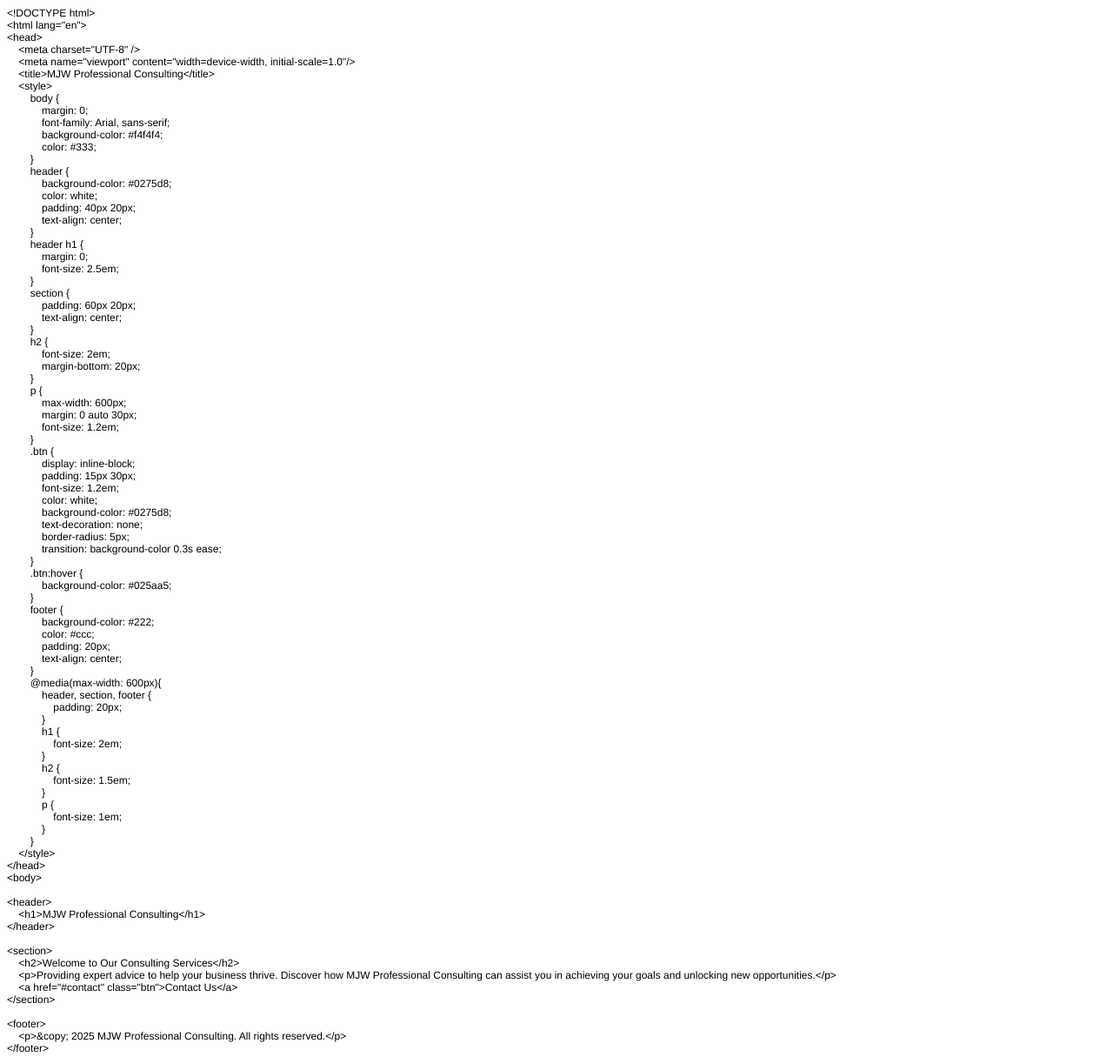
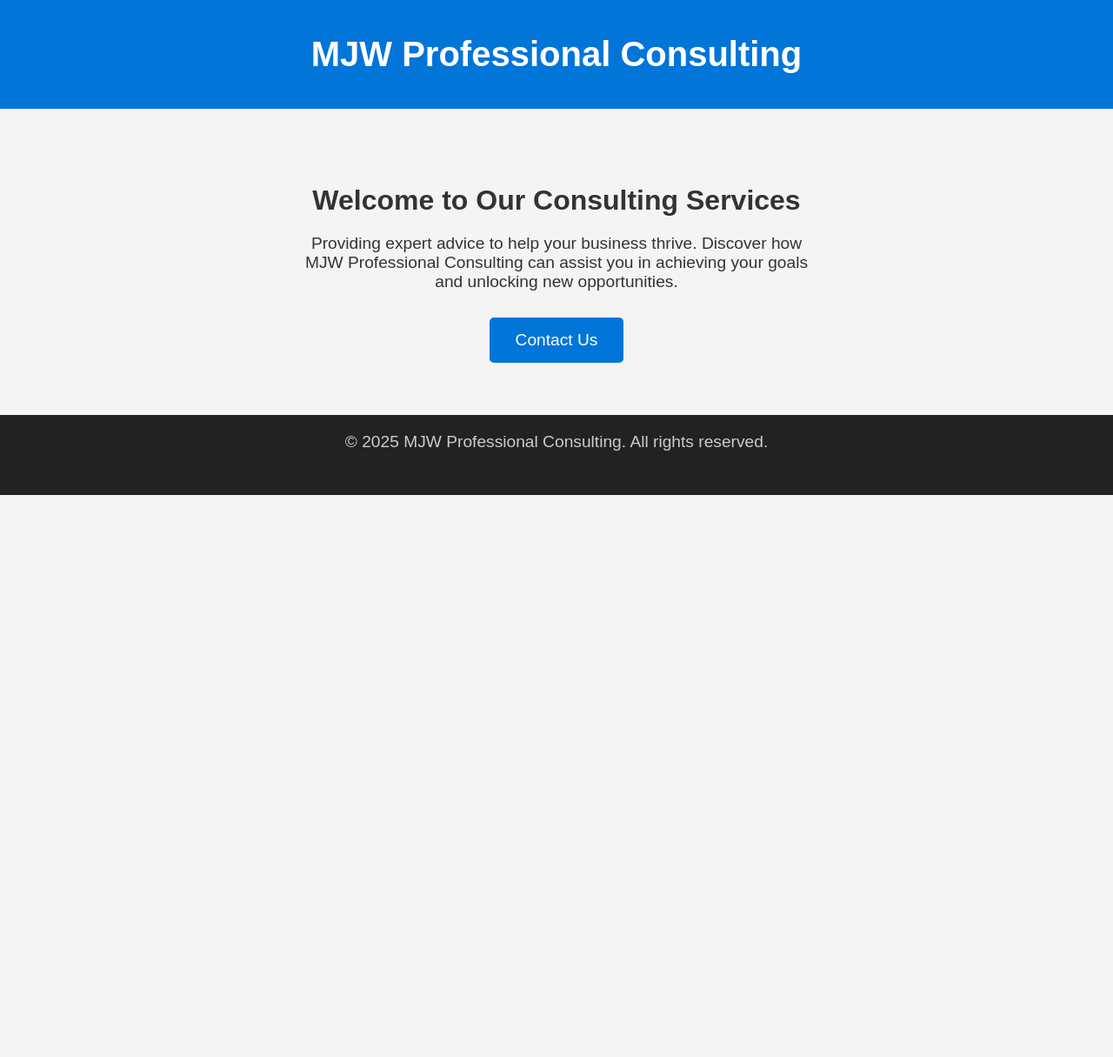
Before and after one commit to wellservices18-create/MJWPCLLC.github.io, a plain HTML site: page index.html in a window 1280 px wide. Shown: the top 1215 px of the page at 87% size. After the commit the page ends 800 px from the top, so only its background shows below. Drawn offline with Linux system fonts and the light colour scheme.

Commit message:
Update index.html

```diff
--- a/index.html
+++ b/index.html
@@ -1,105 +1,89 @@
-<!DOCTYPE html PUBLIC "-//W3C//DTD HTML 4.01//EN" "http://www.w3.org/TR/html4/strict.dtd">
-<html>
+<!DOCTYPE html>
+<html lang="en">
 <head>
-  <meta http-equiv="Content-Type" content="text/html; charset=utf-8">
-  <meta http-equiv="Content-Style-Type" content="text/css">
-  <title></title>
-  <meta name="Generator" content="Cocoa HTML Writer">
-  <meta name="CocoaVersion" content="2575.6">
-  <style type="text/css">
-    p.p1 {margin: 0.0px 0.0px 0.0px 0.0px; font: 12.0px Helvetica}
-    p.p2 {margin: 0.0px 0.0px 0.0px 0.0px; font: 12.0px Helvetica; min-height: 14.0px}
-  </style>
+    <meta charset="UTF-8" />
+    <meta name="viewport" content="width=device-width, initial-scale=1.0"/>
+    <title>MJW Professional Consulting</title>
+    <style>
+        body {
+            margin: 0;
+            font-family: Arial, sans-serif;
+            background-color: #f4f4f4;
+            color: #333;
+        }
+        header {
+            background-color: #0275d8;
+            color: white;
+            padding: 40px 20px;
+            text-align: center;
+        }
+        header h1 {
+            margin: 0;
+            font-size: 2.5em;
+        }
+        section {
+            padding: 60px 20px;
+            text-align: center;
+        }
+        h2 {
+            font-size: 2em;
+            margin-bottom: 20px;
+        }
+        p {
+            max-width: 600px;
+            margin: 0 auto 30px;
+            font-size: 1.2em;
+        }
+        .btn {
+            display: inline-block;
+            padding: 15px 30px;
+            font-size: 1.2em;
+            color: white;
+            background-color: #0275d8;
+            text-decoration: none;
+            border-radius: 5px;
+            transition: background-color 0.3s ease;
+        }
+        .btn:hover {
+            background-color: #025aa5;
+        }
+        footer {
+            background-color: #222;
+            color: #ccc;
+            padding: 20px;
+            text-align: center;
+        }
+        @media(max-width: 600px){
+            header, section, footer {
+                padding: 20px;
+            }
+            h1 {
+                font-size: 2em;
+            }
+            h2 {
+                font-size: 1.5em;
+            }
+            p {
+                font-size: 1em;
+            }
+        }
+    </style>
 </head>
 <body>
-<p class="p1">&lt;!DOCTYPE html&gt;</p>
-<p class="p1">&lt;html lang="en"&gt;</p>
-<p class="p1">&lt;head&gt;</p>
-<p class="p1"><span class="Apple-converted-space">    </span>&lt;meta charset="UTF-8" /&gt;</p>
-<p class="p1"><span class="Apple-converted-space">    </span>&lt;meta name="viewport" content="width=device-width, initial-scale=1.0"/&gt;</p>
-<p class="p1"><span class="Apple-converted-space">    </span>&lt;title&gt;MJW Professional Consulting&lt;/title&gt;</p>
-<p class="p1"><span class="Apple-converted-space">    </span>&lt;style&gt;</p>
-<p class="p1"><span class="Apple-converted-space">        </span>body {</p>
-<p class="p1"><span class="Apple-converted-space">            </span>margin: 0;</p>
-<p class="p1"><span class="Apple-converted-space">            </span>font-family: Arial, sans-serif;</p>
-<p class="p1"><span class="Apple-converted-space">            </span>background-color: #f4f4f4;</p>
-<p class="p1"><span class="Apple-converted-space">            </span>color: #333;</p>
-<p class="p1"><span class="Apple-converted-space">        </span>}</p>
-<p class="p1"><span class="Apple-converted-space">        </span>header {</p>
-<p class="p1"><span class="Apple-converted-space">            </span>background-color: #0275d8;</p>
-<p class="p1"><span class="Apple-converted-space">            </span>color: white;</p>
-<p class="p1"><span class="Apple-converted-space">            </span>padding: 40px 20px;</p>
-<p class="p1"><span class="Apple-converted-space">            </span>text-align: center;</p>
-<p class="p1"><span class="Apple-converted-space">        </span>}</p>
-<p class="p1"><span class="Apple-converted-space">        </span>header h1 {</p>
-<p class="p1"><span class="Apple-converted-space">            </span>margin: 0;</p>
-<p class="p1"><span class="Apple-converted-space">            </span>font-size: 2.5em;</p>
-<p class="p1"><span class="Apple-converted-space">        </span>}</p>
-<p class="p1"><span class="Apple-converted-space">        </span>section {</p>
-<p class="p1"><span class="Apple-converted-space">            </span>padding: 60px 20px;</p>
-<p class="p1"><span class="Apple-converted-space">            </span>text-align: center;</p>
-<p class="p1"><span class="Apple-converted-space">        </span>}</p>
-<p class="p1"><span class="Apple-converted-space">        </span>h2 {</p>
-<p class="p1"><span class="Apple-converted-space">            </span>font-size: 2em;</p>
-<p class="p1"><span class="Apple-converted-space">            </span>margin-bottom: 20px;</p>
-<p class="p1"><span class="Apple-converted-space">        </span>}</p>
-<p class="p1"><span class="Apple-converted-space">        </span>p {</p>
-<p class="p1"><span class="Apple-converted-space">            </span>max-width: 600px;</p>
-<p class="p1"><span class="Apple-converted-space">            </span>margin: 0 auto 30px;</p>
-<p class="p1"><span class="Apple-converted-space">            </span>font-size: 1.2em;</p>
-<p class="p1"><span class="Apple-converted-space">        </span>}</p>
-<p class="p1"><span class="Apple-converted-space">        </span>.btn {</p>
-<p class="p1"><span class="Apple-converted-space">            </span>display: inline-block;</p>
-<p class="p1"><span class="Apple-converted-space">            </span>padding: 15px 30px;</p>
-<p class="p1"><span class="Apple-converted-space">            </span>font-size: 1.2em;</p>
-<p class="p1"><span class="Apple-converted-space">            </span>color: white;</p>
-<p class="p1"><span class="Apple-converted-space">            </span>background-color: #0275d8;</p>
-<p class="p1"><span class="Apple-converted-space">            </span>text-decoration: none;</p>
-<p class="p1"><span class="Apple-converted-space">            </span>border-radius: 5px;</p>
-<p class="p1"><span class="Apple-converted-space">            </span>transition: background-color 0.3s ease;</p>
-<p class="p1"><span class="Apple-converted-space">        </span>}</p>
-<p class="p1"><span class="Apple-converted-space">        </span>.btn:hover {</p>
-<p class="p1"><span class="Apple-converted-space">            </span>background-color: #025aa5;</p>
-<p class="p1"><span class="Apple-converted-space">        </span>}</p>
-<p class="p1"><span class="Apple-converted-space">        </span>footer {</p>
-<p class="p1"><span class="Apple-converted-space">            </span>background-color: #222;</p>
-<p class="p1"><span class="Apple-converted-space">            </span>color: #ccc;</p>
-<p class="p1"><span class="Apple-converted-space">            </span>padding: 20px;</p>
-<p class="p1"><span class="Apple-converted-space">            </span>text-align: center;</p>
-<p class="p1"><span class="Apple-converted-space">        </span>}</p>
-<p class="p1"><span class="Apple-converted-space">        </span>@media(max-width: 600px){</p>
-<p class="p1"><span class="Apple-converted-space">            </span>header, section, footer {</p>
-<p class="p1"><span class="Apple-converted-space">                </span>padding: 20px;</p>
-<p class="p1"><span class="Apple-converted-space">            </span>}</p>
-<p class="p1"><span class="Apple-converted-space">            </span>h1 {</p>
-<p class="p1"><span class="Apple-converted-space">                </span>font-size: 2em;</p>
-<p class="p1"><span class="Apple-converted-space">            </span>}</p>
-<p class="p1"><span class="Apple-converted-space">            </span>h2 {</p>
-<p class="p1"><span class="Apple-converted-space">                </span>font-size: 1.5em;</p>
-<p class="p1"><span class="Apple-converted-space">            </span>}</p>
-<p class="p1"><span class="Apple-converted-space">            </span>p {</p>
-<p class="p1"><span class="Apple-converted-space">                </span>font-size: 1em;</p>
-<p class="p1"><span class="Apple-converted-space">            </span>}</p>
-<p class="p1"><span class="Apple-converted-space">        </span>}</p>
-<p class="p1"><span class="Apple-converted-space">    </span>&lt;/style&gt;</p>
-<p class="p1">&lt;/head&gt;</p>
-<p class="p1">&lt;body&gt;</p>
-<p class="p2"><br></p>
-<p class="p1">&lt;header&gt;</p>
-<p class="p1"><span class="Apple-converted-space">    </span>&lt;h1&gt;MJW Professional Consulting&lt;/h1&gt;</p>
-<p class="p1">&lt;/header&gt;</p>
-<p class="p2"><br></p>
-<p class="p1">&lt;section&gt;</p>
-<p class="p1"><span class="Apple-converted-space">    </span>&lt;h2&gt;Welcome to Our Consulting Services&lt;/h2&gt;</p>
-<p class="p1"><span class="Apple-converted-space">    </span>&lt;p&gt;Providing expert advice to help your business thrive. Discover how MJW Professional Consulting can assist you in achieving your goals and unlocking new opportunities.&lt;/p&gt;</p>
-<p class="p1"><span class="Apple-converted-space">    </span>&lt;a href="#contact" class="btn"&gt;Contact Us&lt;/a&gt;</p>
-<p class="p1">&lt;/section&gt;</p>
-<p class="p2"><br></p>
-<p class="p1">&lt;footer&gt;</p>
-<p class="p1"><span class="Apple-converted-space">    </span>&lt;p&gt;&amp;copy; 2025 MJW Professional Consulting. All rights reserved.&lt;/p&gt;</p>
-<p class="p1">&lt;/footer&gt;</p>
-<p class="p2"><br></p>
-<p class="p1">&lt;/body&gt;</p>
-<p class="p1">&lt;/html&gt;</p>
+
+<header>
+    <h1>MJW Professional Consulting</h1>
+</header>
+
+<section>
+    <h2>Welcome to Our Consulting Services</h2>
+    <p>Providing expert advice to help your business thrive. Discover how MJW Professional Consulting can assist you in achieving your goals and unlocking new opportunities.</p>
+    <a href="#contact" class="btn">Contact Us</a>
+</section>
+
+<footer>
+    <p>&copy; 2025 MJW Professional Consulting. All rights reserved.</p>
+</footer>
+
 </body>
 </html>
```
